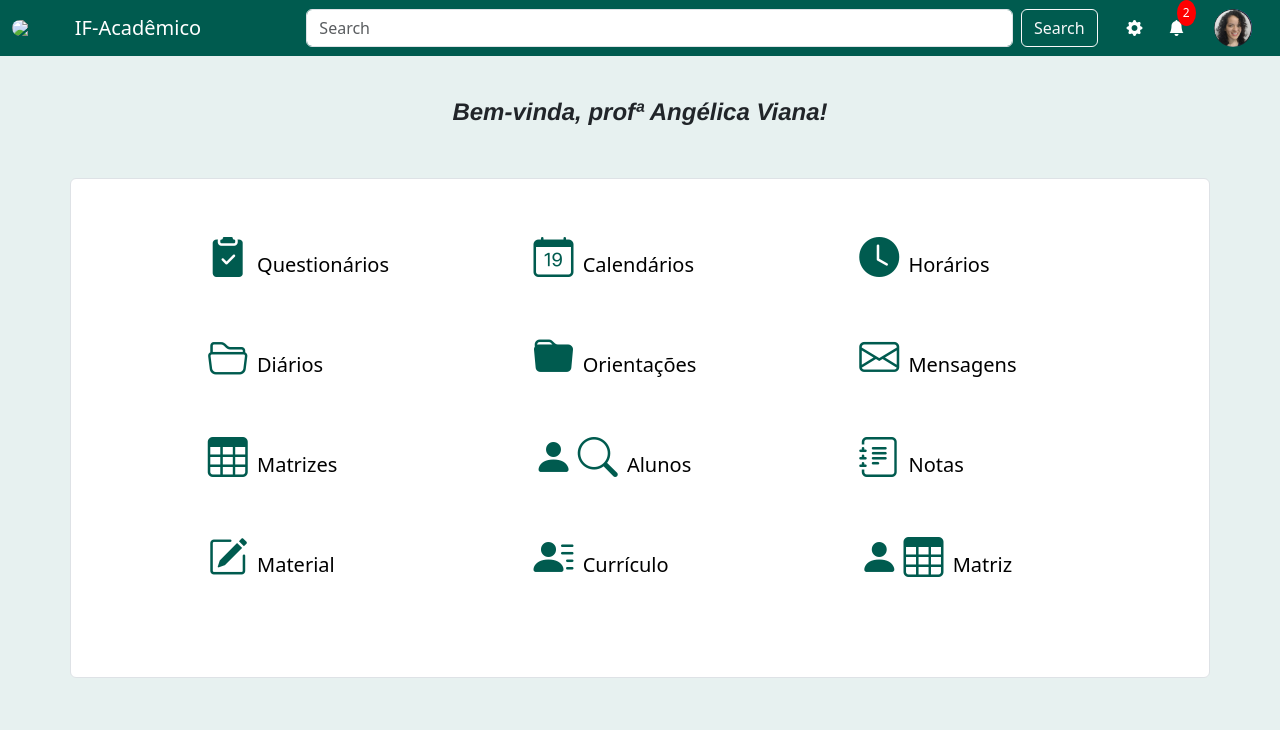
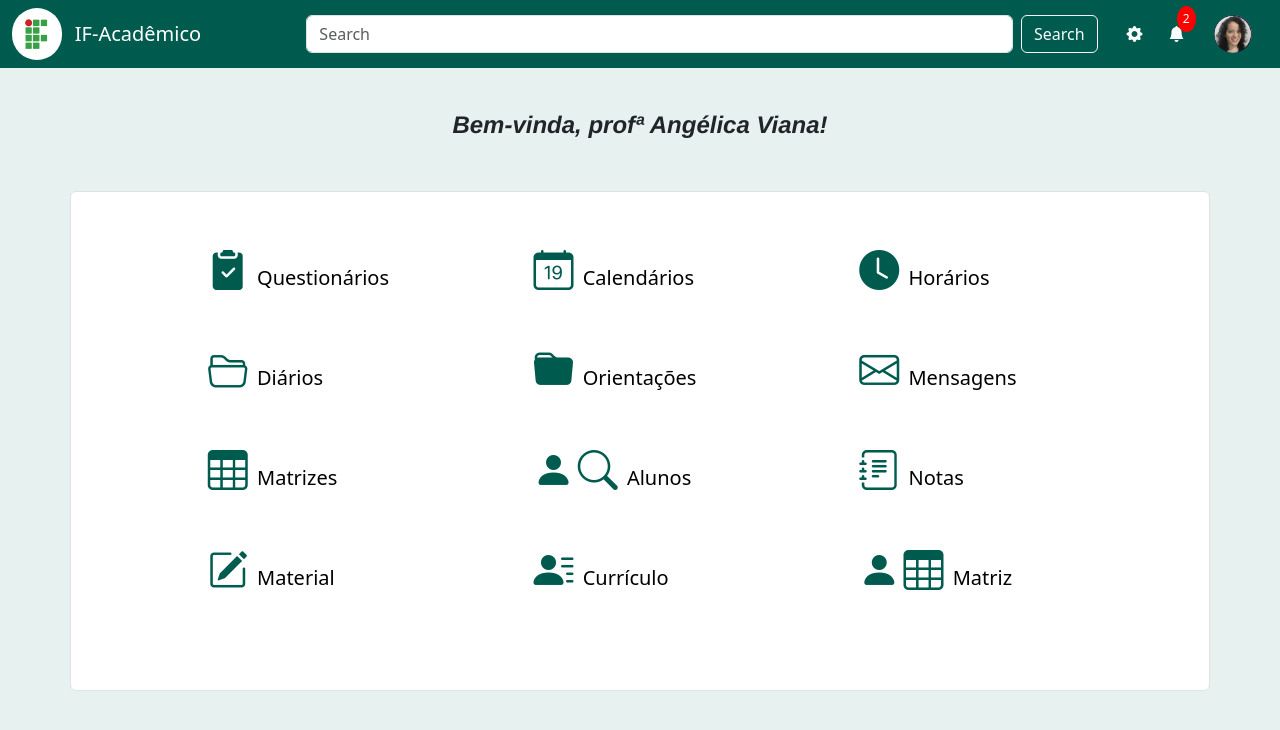
Before and after one commit to angelica-ti/saper-if-academico, a plain HTML site: page index.html in a window 1280 px wide. Drawn offline with nearby package versions, Linux system fonts and the light colour scheme; the site is published under a folder, as on GitHub Pages, so addresses that start at the root find nothing.

Commit message:
Update index.html

```diff
--- a/index.html
+++ b/index.html
@@ -14,7 +14,7 @@
 <body>
     <nav class="navbar navbar-dark navbar-expand-lg" style="background-color: #005b4f">
         <div class="container-fluid">
-          <img class="rounded-5" src="/imgs/logo-ifce.png">
+          <img class="rounded-5" src="./imgs/logo-ifce.png">
           <a class="navbar-brand" href="#">
             IF-Acadêmico
           </a>
```
